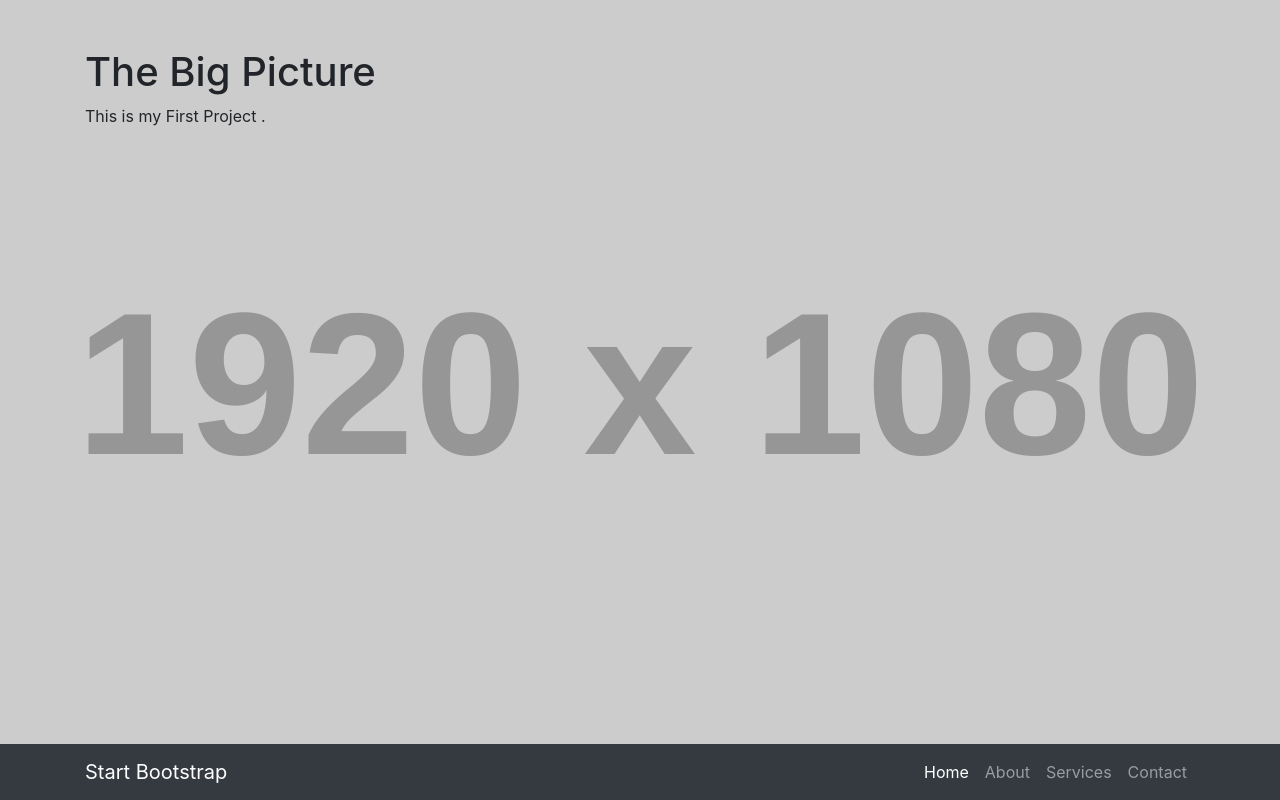
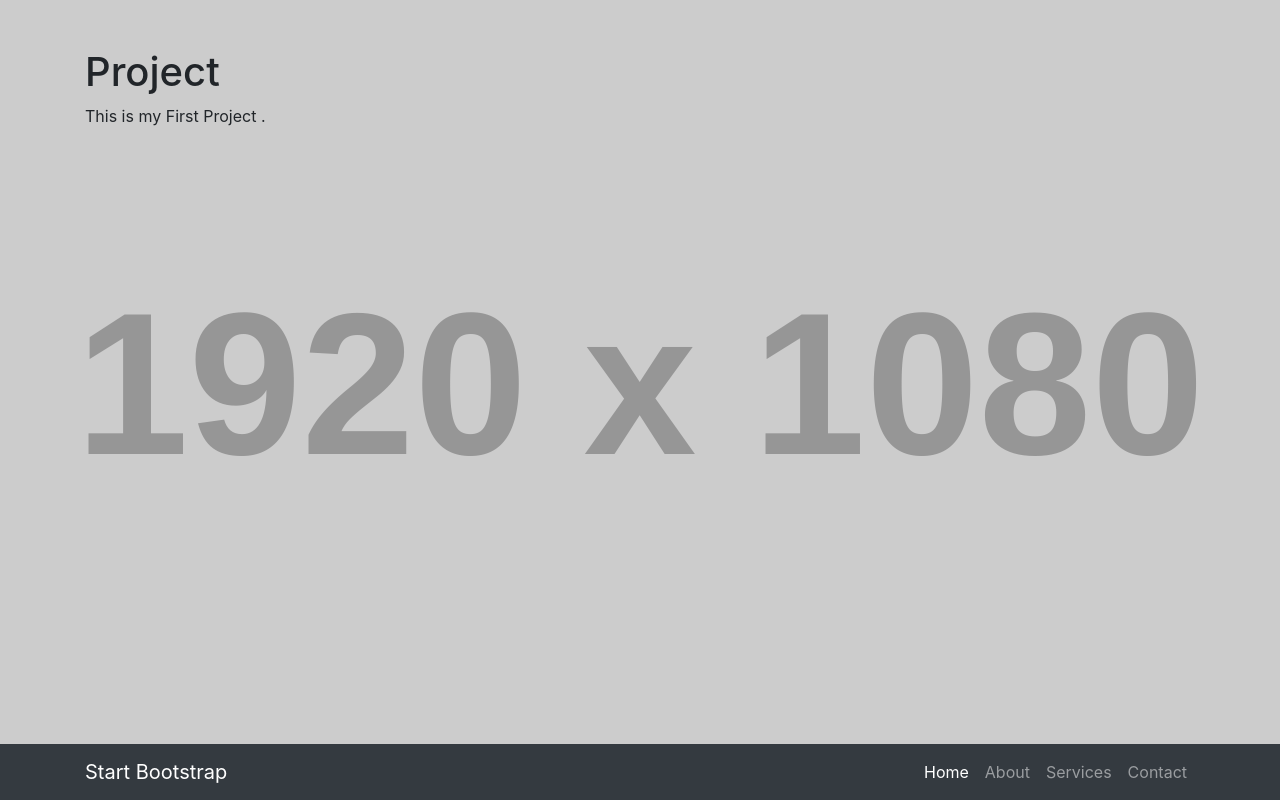
Before and after one commit to mahsa-shahmohammadi/bymahsa, a website: page index.html in a window 1280 px wide. Drawn offline with Linux system fonts and the light colour scheme; placeholder pictures from the web are drawn by us.

Commit message:
Update index.html

```diff
--- a/index.html
+++ b/index.html
@@ -53,7 +53,7 @@
       <div class="container">
         <div class="row">
           <div class="col-lg-6">
-            <h1 class="mt-5">The Big Picture</h1>
+            <h1 class="mt-5">Project</h1>
             <p>This is my First Project .</p>
           </div>
         </div>
```
